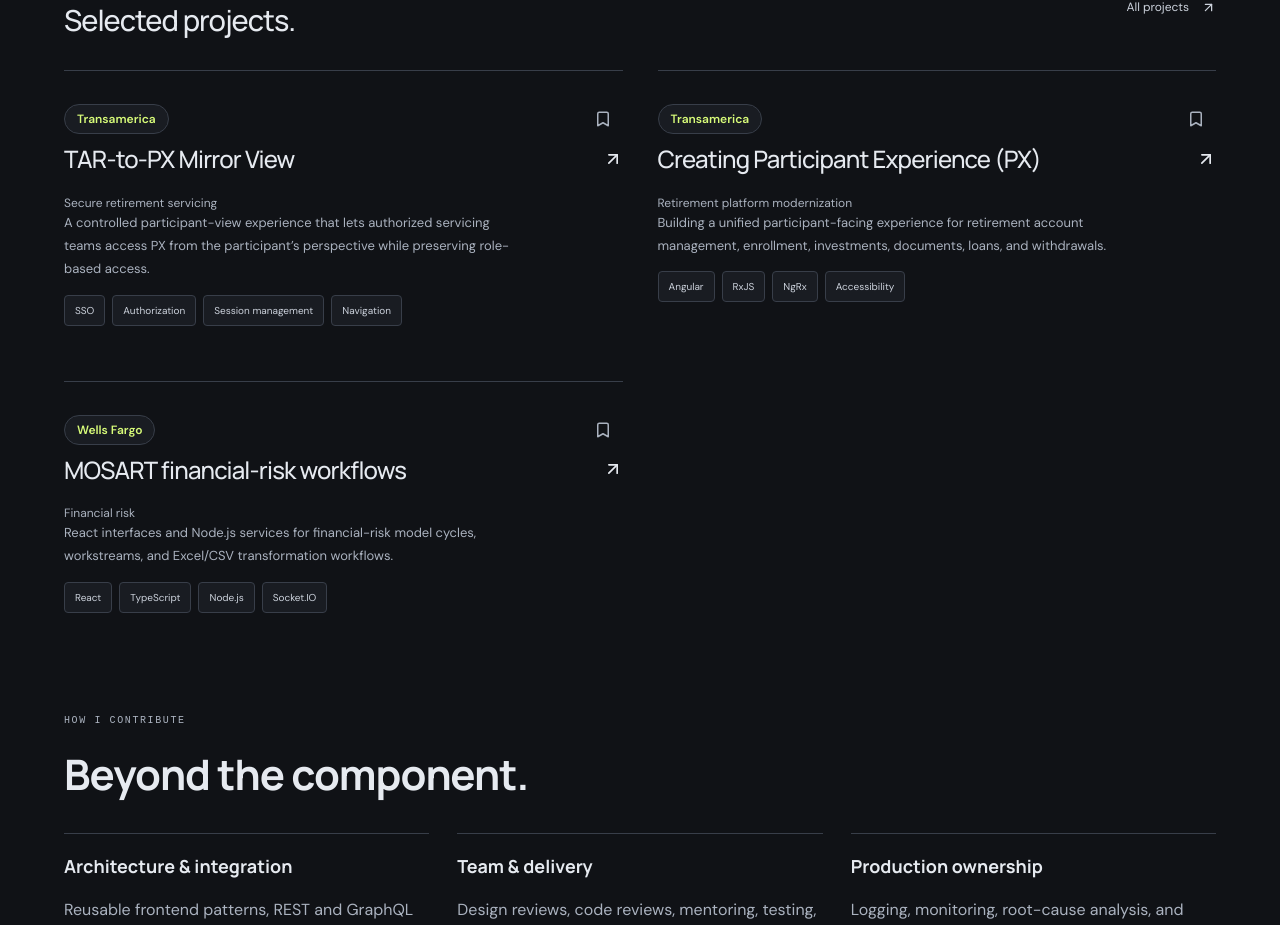
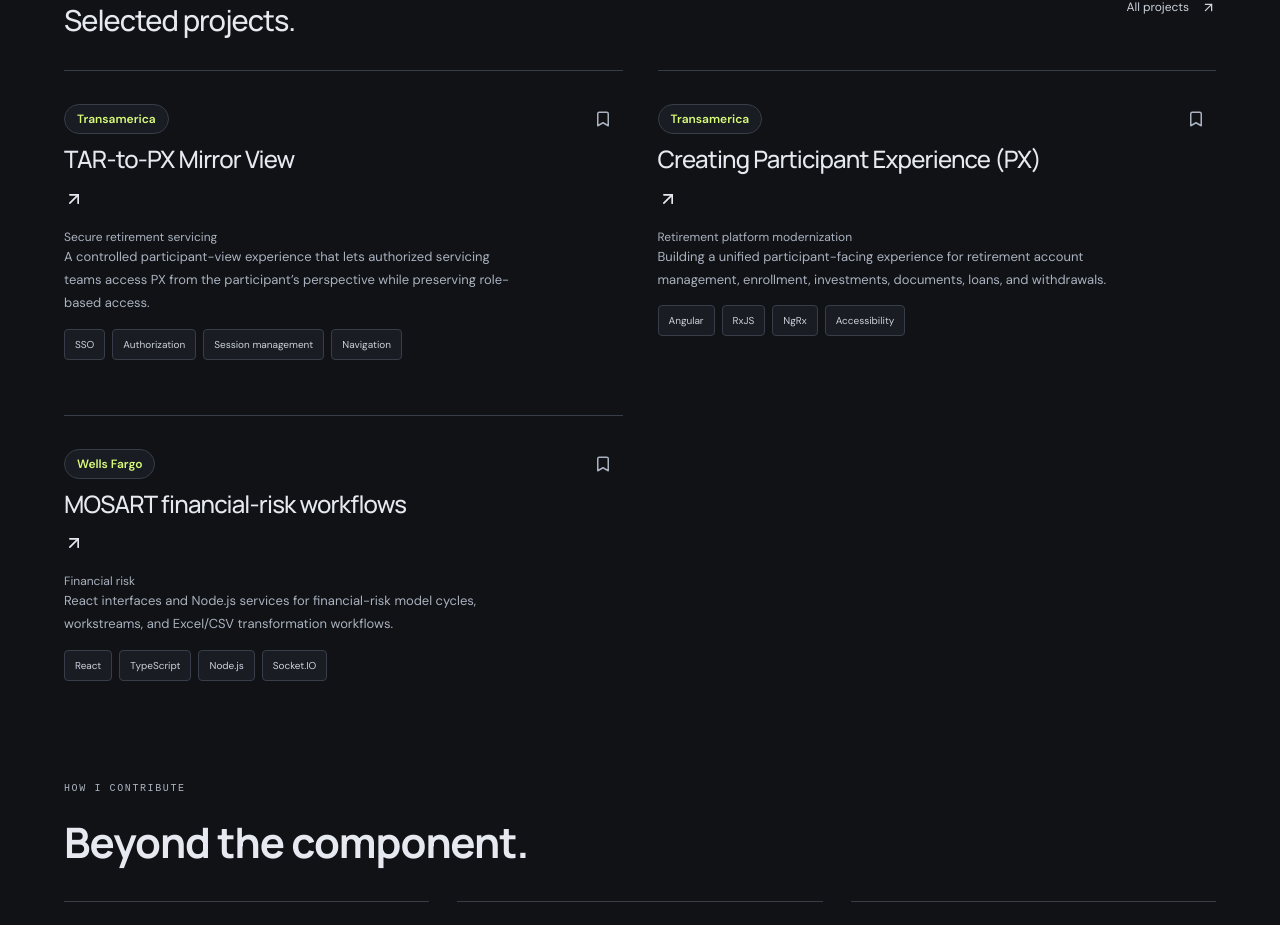
Before and after one commit to roshanrajani/roshan-career-dashboard, a React (Vite) app: page / in a window 1280 px wide. Shown: the part 3319-4244 px from the top of the page. Built offline with nearby package versions, Linux system fonts and the light colour scheme.

Commit message:
Remove project card spacing gap

```diff
--- a/src/style.css
+++ b/src/style.css
@@ -253,7 +253,7 @@
   .projects-section { padding-top: 45px; }
   .project-art { height: 300px; }
   .design-art { max-width: 320px; }
-.project-link { flex-direction: column; align-items: flex-start; font-size: 22px; }
+.project-link { flex-direction: column; align-items: flex-start; justify-content: flex-start; font-size: 22px; }
 .project-link::after { content: 'View details'; display: inline-flex; align-self: flex-end; margin-top: 14px; margin-left: auto; padding: 9px 13px; border: 1px solid var(--accent-ink); border-radius: 999px; color: var(--accent-ink); font: 600 11px/1.2 monospace; letter-spacing: .08em; text-transform: uppercase; }
 .project-link > svg { display: none; }
   .page-heading { padding: 45px 0 20px; }
@@ -277,6 +277,9 @@
   nav button { justify-content: center; min-height: 40px; }
 }
 @media(prefers-reduced-motion:reduce) { *, *:before, *:after { animation: none !important; transition: none !important; scroll-behavior: auto !important; } }
+
+/* Keep project titles and their detail controls compact at every breakpoint. */
+.project-link { flex-direction: column; align-items: flex-start; justify-content: flex-start; }
 
 /* Quiet profile shortcut, available on every page and screen size. */
 .overview-grid { grid-template-columns: 1fr; gap: 60px; }
```
